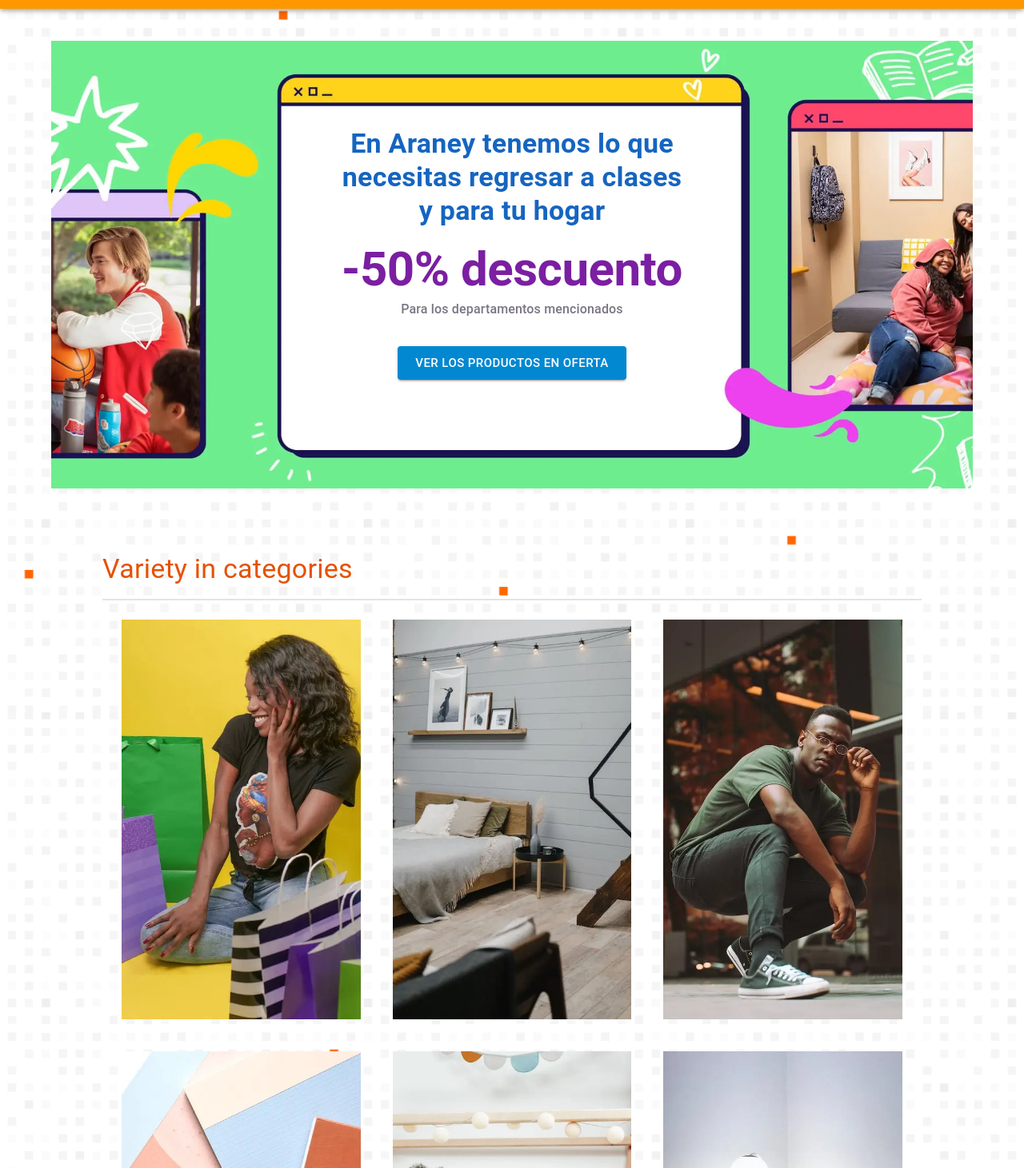
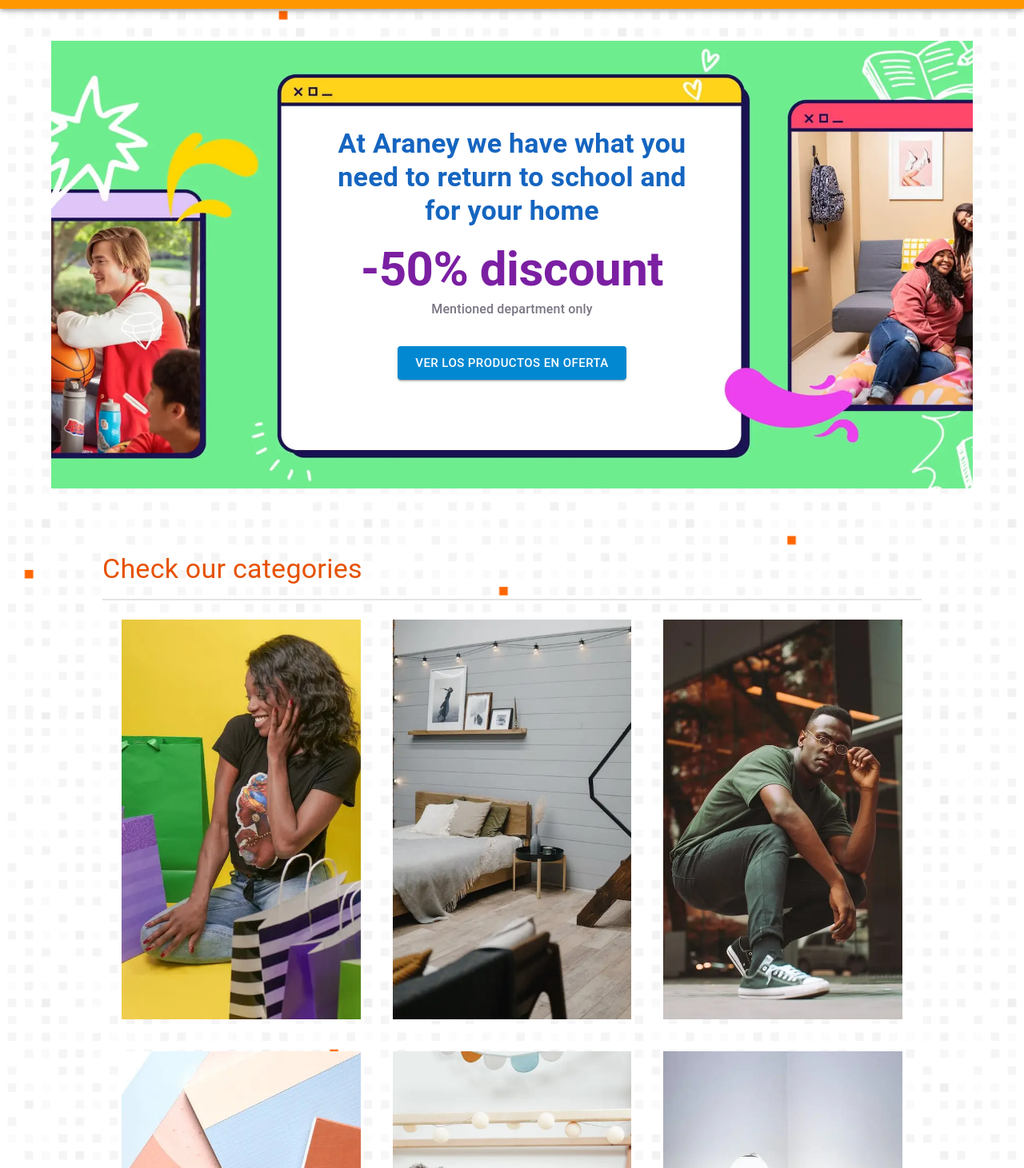
Before and after one commit to AubisDev/Araney-ecommerce, a React (Vite) app: page /home in a window 1280 px wide. Shown: the part 69-1530 px from the top of the page at 80% size. Built offline with nearby package versions, Linux system fonts and the light colour scheme; no server answers.

Commit message:
Fix: hero section translated and styling bugs

```diff
--- a/src/data/footerData.ts
+++ b/src/data/footerData.ts
@@ -1,31 +1,18 @@
-
-
 export const getFooterData = () => {
   const storeData = [
-        'Shipment',
-        'Products with discount',
+    "Shipment",
+    "Products with discount",
     "Sign in",
     "Join us",
-    ]
+  ];
 
-    const aboutUsData = [
-        'Contact',
-        'Social Responsabilities',
-        'Lorem Opsum',
-        'Qui Dolorem Ipsum',
-        'Magnam Aliquam'
-    ]
+  const aboutUsData = ["Contact", "Social Responsabilities"];
 
-    const socials = [
-         'Instagram',
-         'Facebook',
-         'Twitter',
-         'Pinterest',
-    ]
+  const socials = ["Instagram", "Facebook", "Twitter", "Pinterest"];
 
   return {
     storeData,
     aboutUsData,
-        socials
-    }
-}
+    socials,
+  };
+};
--- /dev/null
+++ b/src/data/index.ts
@@ -0,0 +1,2 @@
+export * from "./footerData";
+export * from "./mookCartData";
--- a/src/pages/Public/Home/components/CategoriesSection.tsx
+++ b/src/pages/Public/Home/components/CategoriesSection.tsx
@@ -1,37 +1,73 @@
-import { Typography, Box, Grid } from '@mui/material';
-import { categoriesData, CategoriesData } from '../data/categories.data';
-
+import { Typography, Box, Grid } from "@mui/material";
+import { categoriesData, ICategoriesData } from "../data";
 
 export const CategoriesSection = () => {
-
-
   return (
-    <Box sx={{ width: '100vw', minHeight:"100vh", height:"auto", color:'warning.dark', mt:8}}>
-        <Box sx={{ width: '80%', display:'flex', flexDirection:'column', margin:'auto' }}>
-            <Typography variant='h4' align='left' component='h3' sx={{ py:2, borderBottom:'2px solid rgba(148,148,148,.25)' }}>
-                Variety in categories
+    <Box
+      sx={{
+        width: "100vw",
+        minHeight: "100vh",
+        height: "auto",
+        color: "warning.dark",
+        mt: 8,
+      }}
+    >
+      <Box
+        sx={{
+          width: "80%",
+          display: "flex",
+          flexDirection: "column",
+          margin: "auto",
+        }}
+      >
+        <Typography
+          variant="h4"
+          align="left"
+          component="h3"
+          sx={{ py: 2, borderBottom: "2px solid rgba(148,148,148,.25)" }}
+        >
+          Check our categories
         </Typography>
 
-            <Grid container direction='row' spacing={5} sx={{ p:3}} >
-            {
-                categoriesData.map(({id, categoryName, image, description}:CategoriesData) => (
-                    <Grid key={id} item xs={6}  lg={4} className="category">
-                        <Box className="categoryItem" >
-                            <img src={image} alt={categoryName} style={{ objectFit:'cover', width:'100%',height:"500px", position: 'relative'}} />
-                            <Typography variant='h4' align='center' component='h4' className='centerElement'>
+        <Grid container direction="row" spacing={5} sx={{ p: 3 }}>
+          {categoriesData.map(
+            ({ id, categoryName, image, description }: ICategoriesData) => (
+              <Grid key={id} item xs={6} lg={4} className="category">
+                <Box className="categoryItem">
+                  <img
+                    src={image}
+                    alt={categoryName}
+                    style={{
+                      objectFit: "cover",
+                      width: "100%",
+                      height: "500px",
+                      position: "relative",
+                    }}
+                  />
+                  <Typography
+                    variant="h4"
+                    align="center"
+                    component="h4"
+                    className="centerElement"
+                  >
                     {categoryName}
-                                <Typography variant='subtitle1' align='center' component='span' className='centerElement' sx={{ width:"70%"}}>
+                    <Typography
+                      variant="subtitle1"
+                      align="center"
+                      component="span"
+                      className="centerElement"
+                      sx={{ width: "70%" }}
+                    >
                       {description}
                     </Typography>
                   </Typography>
-                            <i className="ion-ios-play-outline"></i>
                   <div className="curl"></div>
                 </Box>
               </Grid>
-                ))
-            }
+            )
+          )}
         </Grid>
       </Box>
     </Box>
-  )
-}
+  );
+};
--- a/src/pages/Public/Home/components/HeroSection.tsx
+++ b/src/pages/Public/Home/components/HeroSection.tsx
@@ -1,24 +1,87 @@
-import { Typography, Button, Box } from '@mui/material';
-import HeroSectionImage from '../../../../assets/HeroImage.webp'
+import { Typography, Button, Box } from "@mui/material";
+import HeroSectionImage from "../../../../assets/HeroImage.webp";
 
 export const HeroSection = () => {
   return (
-    <Box sx={{ width: '100vw', height: '70vh', display:'flex', mt:15   }}>
-        <Box sx={{ width: '90%', height: '100%', display:'flex', margin:'auto', position:"relative", color:'primary.dark' }}>
-            <img src={HeroSectionImage} alt="Hero Image" style={{ objectFit:'cover', width:'100%' }} />
-            <Box sx={{position:"absolute", left:0, right:0, top:0, bottom: 0, margin:'auto auto', width:'550px', height:'440px'}}>
-                <Typography variant="h4" component="h3" align="center" sx={{ width: '80%', margin:"auto", pt:6, fontWeight:'600'}}>
-                    En Araney tenemos lo que necesitas regresar a clases y para tu hogar
-                </Typography>
-                <Typography variant="h2" component="h2" align="center" sx={{ width: '80%', margin:"auto", pt:2, fontWeight:700, color:"secondary.dark"}}>
-                    -50% descuento
-                </Typography>
-                <Typography variant="subtitle1" component="h6" align="center" sx={{ width: '80%', margin:"auto", fontWeight:500, color:"#7a7582"}}>
-                    Para los departamentos mencionados
-                </Typography>
-                <Button variant='contained' size="large" color='info' sx={{ display:'flex', justifyContent:"center", margin:'auto', mt:4 }}>Ver los productos en oferta</Button>
-            </Box>
+    <Box sx={{ width: "100vw", height: "70vh", display: "flex", mt: 15 }}>
+      <Box
+        sx={{
+          width: "90%",
+          height: "100%",
+          display: "flex",
+          margin: "auto",
+          position: "relative",
+          color: "primary.dark",
+        }}
+      >
+        <img
+          src={HeroSectionImage}
+          alt="Hero Image"
+          style={{ objectFit: "cover", width: "100%" }}
+        />
+        <Box
+          sx={{
+            position: "absolute",
+            left: 0,
+            right: 0,
+            top: 0,
+            bottom: 0,
+            margin: "auto auto",
+            width: "550px",
+            height: "440px",
+          }}
+        >
+          <Typography
+            variant="h4"
+            component="h3"
+            align="center"
+            sx={{ width: "80%", margin: "auto", pt: 6, fontWeight: "600" }}
+          >
+            At Araney we have what you need to return to school and for your
+            home
+          </Typography>
+          <Typography
+            variant="h2"
+            component="h2"
+            align="center"
+            sx={{
+              width: "80%",
+              margin: "auto",
+              pt: 2,
+              fontWeight: 700,
+              color: "secondary.dark",
+            }}
+          >
+            -50% discount
+          </Typography>
+          <Typography
+            variant="subtitle1"
+            component="h6"
+            align="center"
+            sx={{
+              width: "80%",
+              margin: "auto",
+              fontWeight: 500,
+              color: "#7a7582",
+            }}
+          >
+            Mentioned department only
+          </Typography>
+          <Button
+            variant="contained"
+            size="large"
+            color="info"
+            sx={{
+              display: "flex",
+              justifyContent: "center",
+              margin: "auto",
+              mt: 4,
+            }}
+          >
+            Ver los productos en oferta
+          </Button>
         </Box>
+      </Box>
     </Box>
-  )
-}
+  );
+};
--- /dev/null
+++ b/src/pages/Public/Home/data/index.ts
@@ -0,0 +1 @@
+export * from "./categories.data";
--- a/src/pages/Public/Login/Login.tsx
+++ b/src/pages/Public/Login/Login.tsx
@@ -1,17 +1,36 @@
-import { Box, Divider } from "@mui/material"
-import { LoginForm, LoginTopMessages, GoogleSignInButton} from "./components";
+import { Box, Divider } from "@mui/material";
+import { LoginForm, LoginTopMessages, GoogleSignInButton } from "./components";
 
 export const Login = () => {
   return (
-    <Box sx={{ width: '100vw', height:"80vh", color:'warning.dark', mt:8, position:'relative'}}>
-      <Box sx={{ width: '35%', display:'flex', flexDirection:'column', margin:'auto', border:'2px solid rgba(148,148,148,.50)', p:5,borderRadius: 10, backgroundColor: 'white'}} className="centerElementLogin">
-        <LoginTopMessages/>
-        <LoginForm/>
-        <Divider sx={{ py:3,}}>OR</Divider>
-        <GoogleSignInButton/>
+    <Box
+      sx={{
+        width: "100vw",
+        height: "80vh",
+        color: "warning.dark",
+        mt: 12,
+        position: "relative",
+      }}
+    >
+      <Box
+        sx={{
+          width: "35%",
+          display: "flex",
+          flexDirection: "column",
+          margin: "auto",
+          border: "2px solid rgba(148,148,148,.50)",
+          p: 5,
+          borderRadius: 10,
+          backgroundColor: "white",
+        }}
+        className="centerElementLogin"
+      >
+        <LoginTopMessages />
+        <LoginForm />
+        <Divider sx={{ py: 3 }}>OR</Divider>
+        <GoogleSignInButton />
       </Box>
     </Box>
-
-  )
-}
-export default Login
+  );
+};
+export default Login;
--- a/src/pages/Public/Register/Register.tsx
+++ b/src/pages/Public/Register/Register.tsx
@@ -1,17 +1,41 @@
-import { Box, Divider } from "@mui/material"
-import {RegisterForm, RegisterFormTopMessages, GoogleSignUpButton} from "./components";
+import { Box, Divider } from "@mui/material";
+import {
+  RegisterForm,
+  RegisterFormTopMessages,
+  GoogleSignUpButton,
+} from "./components";
 
 export const Register = () => {
   return (
-    <Box sx={{ width: '100vw', height:"85vh", color:'warning.dark', mt:8, position:'relative'}}>
-      <Box sx={{ width: '35%', height:"auto", display:'flex', flexDirection:'column', margin:'auto', border:'2px solid rgba(148,148,148,.50)', p:5, borderRadius: 10, backgroundColor: 'white'}} className="centerElementLogin">
-        <RegisterFormTopMessages/>
-        <RegisterForm/>
-        <Divider sx={{ py:3,}}>OR</Divider>
-        <GoogleSignUpButton/>
+    <Box
+      sx={{
+        width: "100vw",
+        height: "85vh",
+        color: "warning.dark",
+        mt: 12,
+        position: "relative",
+      }}
+    >
+      <Box
+        sx={{
+          width: "35%",
+          height: "auto",
+          display: "flex",
+          flexDirection: "column",
+          margin: "auto",
+          border: "2px solid rgba(148,148,148,.50)",
+          p: 5,
+          borderRadius: 10,
+          backgroundColor: "white",
+        }}
+        className="centerElementLogin"
+      >
+        <RegisterFormTopMessages />
+        <RegisterForm />
+        <Divider sx={{ py: 3 }}>OR</Divider>
+        <GoogleSignUpButton />
       </Box>
     </Box>
-
-  )
-}
-export default Register
+  );
+};
+export default Register;
```
Also changed, not shown: src/components/Footer.tsx (+61 -40 lines), src/pages/Private/Checkout/Checkout.tsx (+51 -15 lines), src/pages/Private/Checkout/components/PurchaseDetails.tsx (+102 -22 lines), src/pages/Public/Home/data/categories.data.ts (+31 -29 lines), src/pages/Public/Login/components/LoginForm.tsx (+28 -30 lines). Lines whose indentation alone changed are shown as unchanged.
